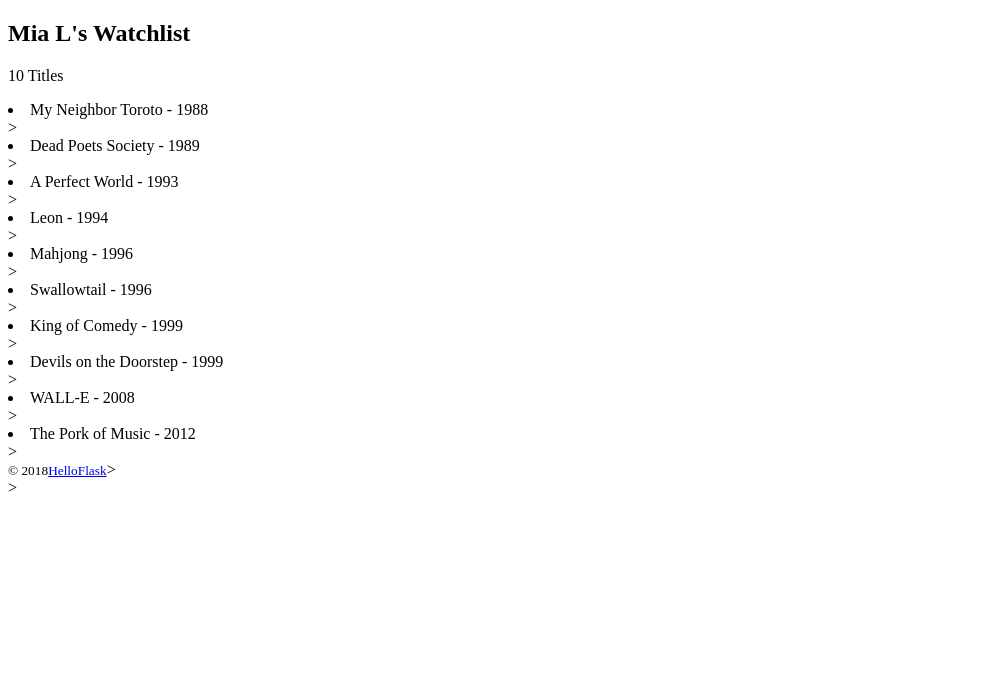
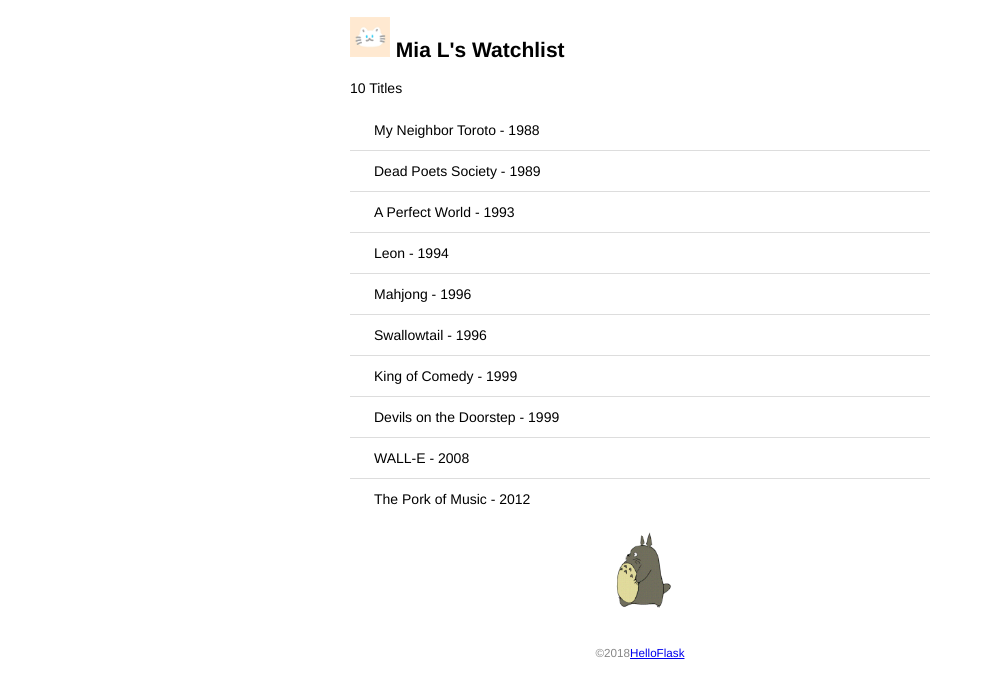
Before and after one commit to MiaLYB/watchlist, a Flask app: page / in a window 1280 px wide. Shown: the top 698 px of the page, without its empty margins (0-985 px from the left). Run offline with Flask 3, Linux system fonts and the light colour scheme.

Commit message:
Add static files

```diff
--- a/app.py
+++ b/app.py
@@ -19,12 +19,19 @@ app=Flask(__name__)
 #@app.route('/home')
 #@app.route('/user/<name>')
 
+from flask import url_for
+@app.route('/test')
+def test_ur1_for():
+    return 'test page'
+
 @app.route('/')
 def index():
     return render_template('index.html',name=name,movies=movies)
-#def hello():
-#    return '<h1>Hello Totoro!</h1><img src="http://helloflask.com/totoro.gif">'
-#def user_page(name):
-#   return 'User:%s' % name
+@app.route('/hello')
+def hello():
+    return '<h1>Hello Totoro!</h1><img src="http://helloflask.com/totoro.gif">'
+@app.route('/user/<name>')
+def user_page(name):
+   return 'User:%s' % name
 if __name__ == '__main__':
     app.run(host='0.0.0.0', port=5000)
--- /dev/null
+++ b/static/style.css
@@ -0,0 +1,36 @@
+body{
+    margin:auto;
+    max-width:580px;
+    font-size:14px;
+    font-family:Helvetica,Arial,sans-serif;
+}
+footer {
+    color:#888;
+    margin-top:15px;
+    text-align:center;
+    padding: 10px;
+}
+.avatar {
+    width:40px;
+}
+.movie-list{
+    list-style-type: none;
+    padding: 0;
+    margin-bottom: 10px;
+    box-shadow: 0 2px 5px 0 rgba(0,0,0,0.16),0 2px 10px 0 rgba(0,0,0,0.12);
+}
+.movie-list li {
+    padding: 12px 24px;
+    border-bottom: 1px solid #ddd;
+}
+.movie-list li:last-child{
+    border-bottom:none;
+}
+.movie-list li:hover{
+    background-color: #f8f9fa;
+}
+.totoro{
+    display: block;
+    margin: 0 auto;
+    height:100px;
+}
--- a/templates/index.html
+++ b/templates/index.html
@@ -3,17 +3,23 @@
 <head>
     <meta charset="UTF-8">
     <title>{{ name }}'s Watchlist</title>
+    <link rel='icon' href="{{ url_for('static',filename='favicon.png') }}">
+    <link rel="stylesheet"href="{{ url_for('static',filename='style.css') }}"type="text/css">
 </head>
 <body>
-    <h2>{{ name }}'s Watchlist</h2>
+    <h2>
+        <img alt="Avatar" class="avatar" src="{{ url_for('static',filename='images/avatar.png') }}">
+        {{ name }}'s Watchlist
+    </h2>
     <p>{{ movies|length }} Titles</p>
-    <u1>
+    <u1 class="movie-list">
         {% for movie in movies %}
-        <li>{{ movie.title }} - {{ movie.year }}</li>>
+        <li>{{ movie.title }} - {{ movie.year }}</li>
         {% endfor %}
     </u1>
+    <img alt="Walking Totoro" class="totoro" src="{{ url_for('static',filename='images/totoro.gif') }}">
     <footer>
-        <small>&copy; 2018<a href="http://helloflask.com/tutorial">HelloFlask</a></small>>
-    </footer>>
+        <small>&copy;2018<a href="http://helloflask.com/tutorial">HelloFlask</a></small>
+    </footer>
 </body>
 </html>
```
Also changed, not shown: static/favicon.png (added), static/images/avatar.png (added), static/images/totoro.gif (added), 1 other file.
